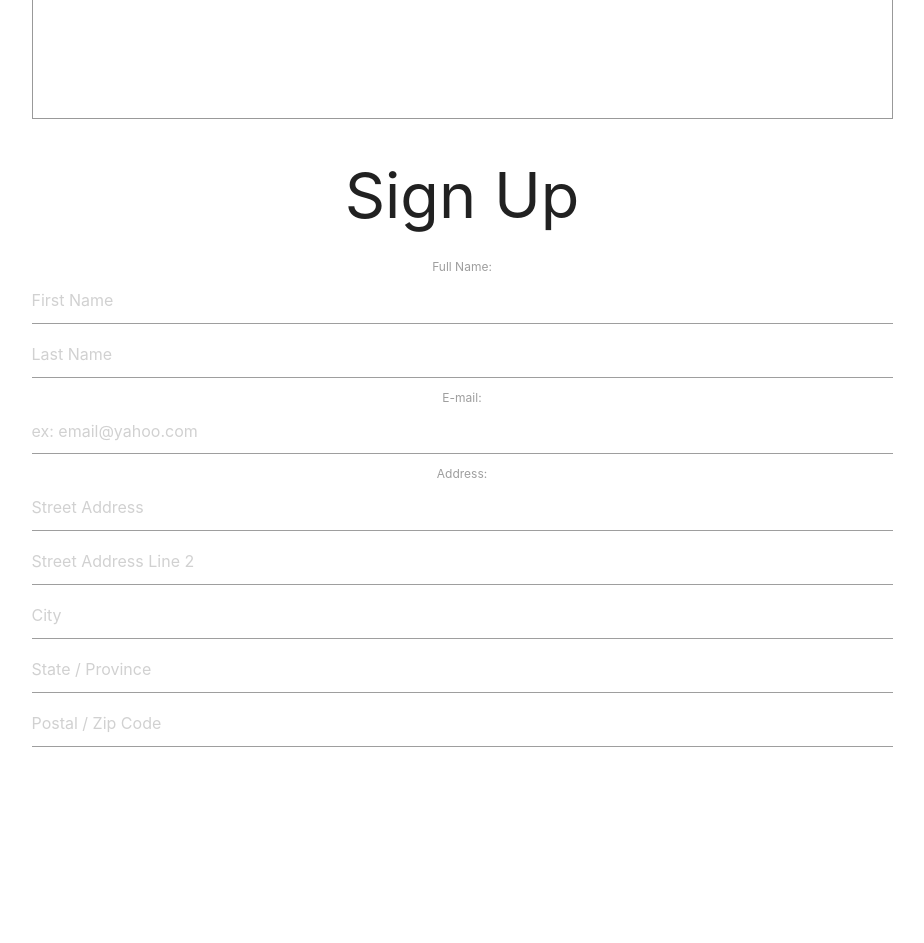
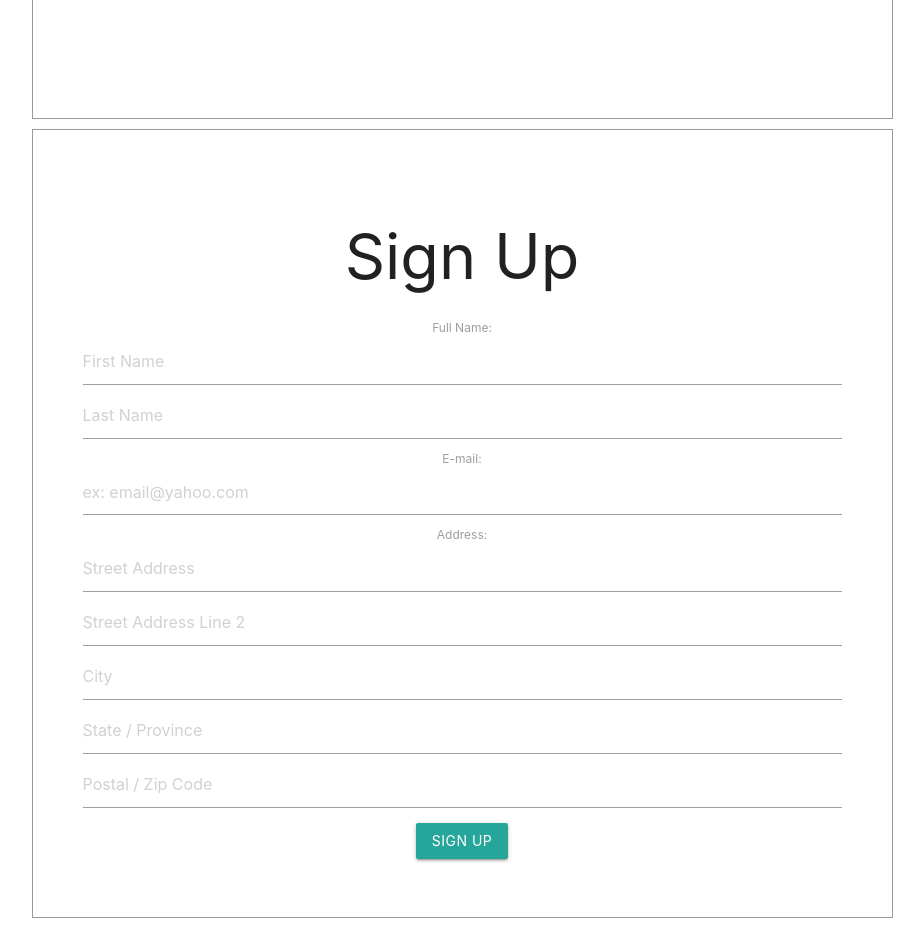
Before and after one commit to tipsease-06-10/frontend, a React (Create React App) app in the folder tipsease/: page /signup in a window 1280 px wide. Shown: the part 620-1563 px from the top of the page, without its empty margins (178-1102 px from the left). Before the commit the page ends 1400 px from the top, so only its background shows below. Built offline with nearby package versions, Linux system fonts and the light colour scheme.

Commit message:
Sign up form push

```diff
--- a/tipsease/src/App.css
+++ b/tipsease/src/App.css
@@ -7,6 +7,12 @@
   border: 1px solid #999;
   height: 40em;
   margin-top: 50px;
+  padding: 50px;
+}
+
+.signup-container {
+  border: 1px solid #999;
+  margin-top: 10px;
   padding: 50px;
 }
 
--- a/tipsease/src/Components/SignupContainer.js
+++ b/tipsease/src/Components/SignupContainer.js
@@ -7,7 +7,7 @@ class SignupContainer extends Component {
 
     render() {
         return (
-            <div className='container'>
+            <div className='signup-container container'>
                 <SignupForm />
             </div>
         )
--- a/tipsease/src/Components/SignupForm.js
+++ b/tipsease/src/Components/SignupForm.js
@@ -9,6 +9,7 @@ function SignupForm() {
               <label>E-mail: <input type='email' placeholder='ex: email@yahoo.com' /></label>
               <label>Address: <input type='text' placeholder='Street Address' /><input type='text' placeholder='Street Address Line 2' />
               <input type='text' placeholder='City' /><input type='text' placeholder='State / Province' /><input type='number' placeholder='Postal / Zip Code' /></label>
+              <button className='btn'>Sign Up</button>
             </form>
         </div>
     )
```
